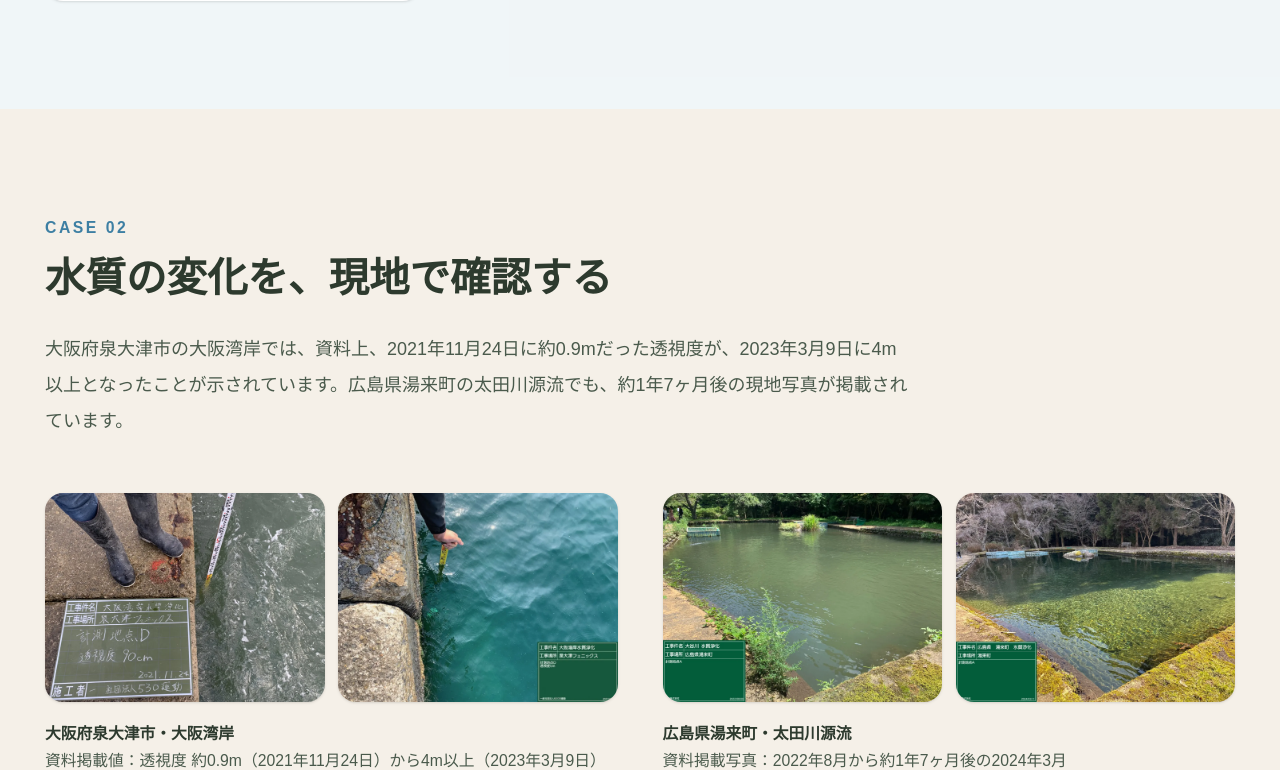
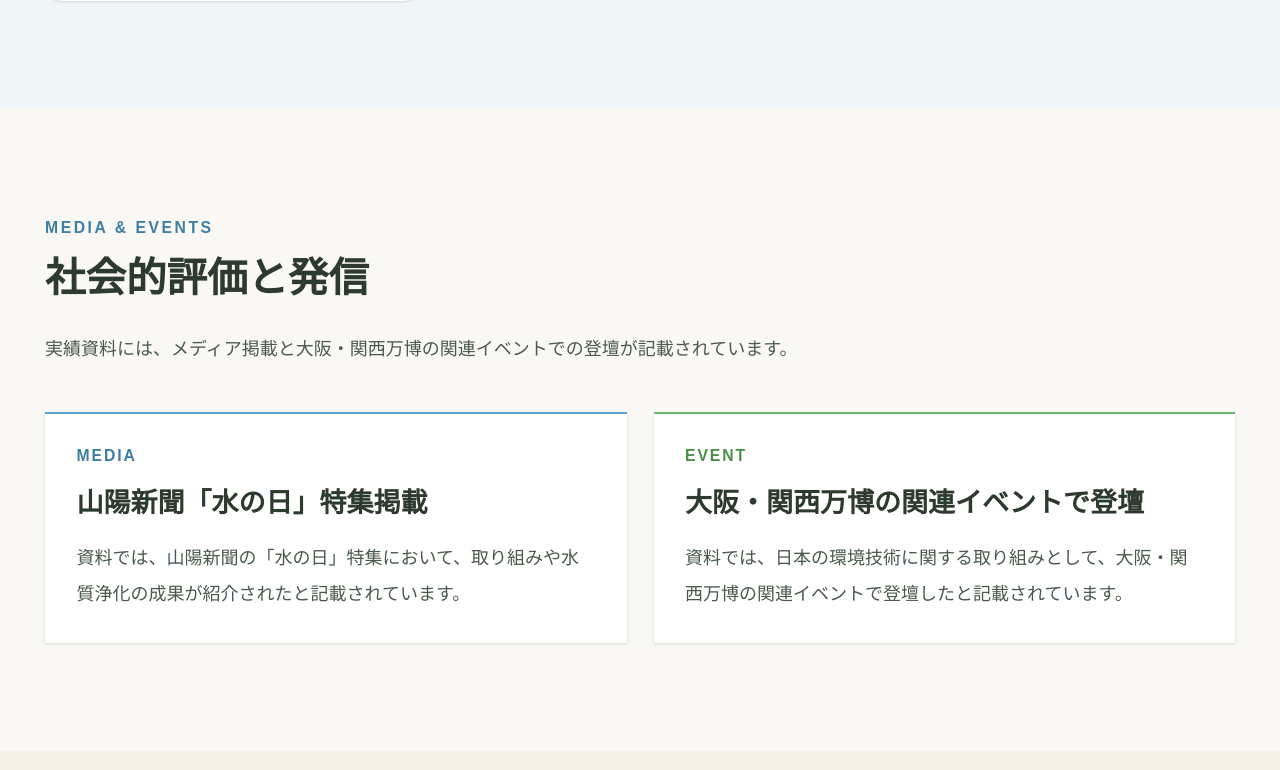
Before and after one commit to haitakamak-cmyk/earth-savers-web, a Next.js app: page /brief/ecosystem-restoration-k7m4q9x2p6v8 in a window 1280 px wide. Shown: the part 7290-8060 px from the top of the page. Built offline with nearby package versions, Linux system fonts and the light colour scheme; a web font is replaced by a local one.

Commit message:
feat: add ecosystem media and event achievements

```diff
--- a/src/app/brief/ecosystem-restoration-k7m4q9x2p6v8/page.tsx
+++ b/src/app/brief/ecosystem-restoration-k7m4q9x2p6v8/page.tsx
@@ -358,6 +358,30 @@ export default function EcosystemRestorationBriefPage() {
           </div>
         </section>
 
+        <section className="mx-auto max-w-6xl px-5 py-18 sm:px-8 sm:py-24 lg:px-10">
+          <SectionHeading eyebrow="MEDIA & EVENTS" title="社会的評価と発信">
+            <p className="mt-6 max-w-3xl text-base leading-8 text-text-secondary">
+              実績資料には、メディア掲載と大阪・関西万博の関連イベントでの登壇が記載されています。
+            </p>
+          </SectionHeading>
+          <div className="mt-10 grid gap-6 md:grid-cols-2">
+            <article className="border-t-2 border-aqua bg-white p-7 shadow-sm">
+              <p className="text-sm font-bold tracking-[0.12em] text-aqua-dark">MEDIA</p>
+              <h3 className="mt-4 font-serif text-2xl font-semibold text-text-primary">山陽新聞「水の日」特集掲載</h3>
+              <p className="mt-4 text-base leading-8 text-text-secondary">
+                資料では、山陽新聞の「水の日」特集において、取り組みや水質浄化の成果が紹介されたと記載されています。
+              </p>
+            </article>
+            <article className="border-t-2 border-wakakusa bg-white p-7 shadow-sm">
+              <p className="text-sm font-bold tracking-[0.12em] text-wakakusa-dark">EVENT</p>
+              <h3 className="mt-4 font-serif text-2xl font-semibold text-text-primary">大阪・関西万博の関連イベントで登壇</h3>
+              <p className="mt-4 text-base leading-8 text-text-secondary">
+                資料では、日本の環境技術に関する取り組みとして、大阪・関西万博の関連イベントで登壇したと記載されています。
+              </p>
+            </article>
+          </div>
+        </section>
+
         <section className="bg-ivory-warm">
           <div className="mx-auto max-w-6xl px-5 py-18 sm:px-8 sm:py-24 lg:px-10">
             <SectionHeading eyebrow="CASE 02" title="水質の変化を、現地で確認する">
```
